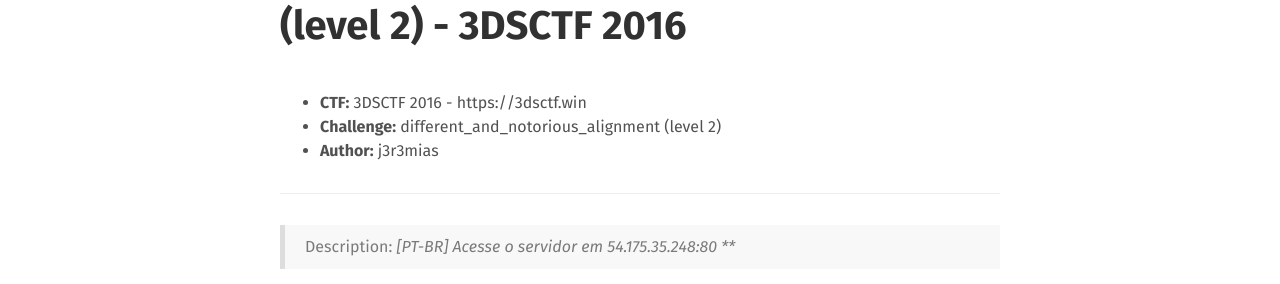
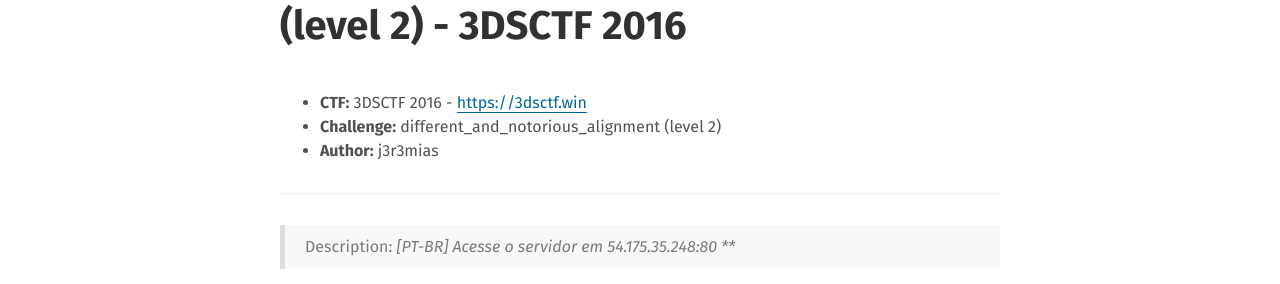
Before and after one commit to rtfm-ctf/rtfm-ctf.github.io, a Jekyll site: the page built from _posts/2016-12-17-DNA-3DSCTF-2016.MD, in a window 1280 px wide. Shown: the part 435-719 px from the top of the page. Built offline with Jekyll 4.4.1, drawn with Linux system fonts in a browser that asks for light colours.

```diff
--- a/_posts/2016-12-17-DNA-3DSCTF-2016.MD
+++ b/_posts/2016-12-17-DNA-3DSCTF-2016.MD
@@ -6,7 +6,7 @@ keywords: ppc, prog, rtfm, 3dsctf 2016, writeup
 tags: [3DSCTF]
 ---
 
-* **CTF:** 3DSCTF 2016 - https://3dsctf.win
+* **CTF:** 3DSCTF 2016 - <https://3dsctf.win>
 * **Challenge:** different_and_notorious_alignment (level 2)
 * **Author:** j3r3mias
 
```
